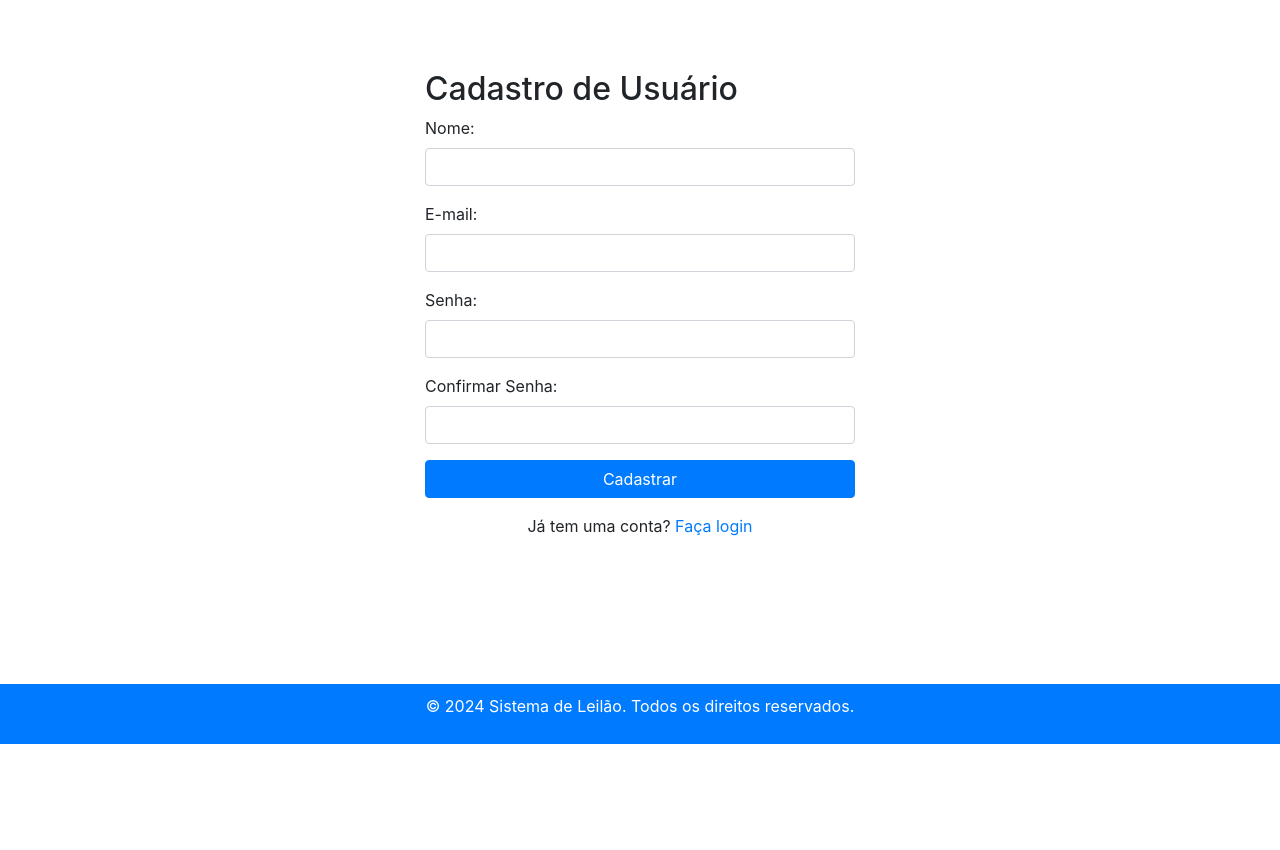
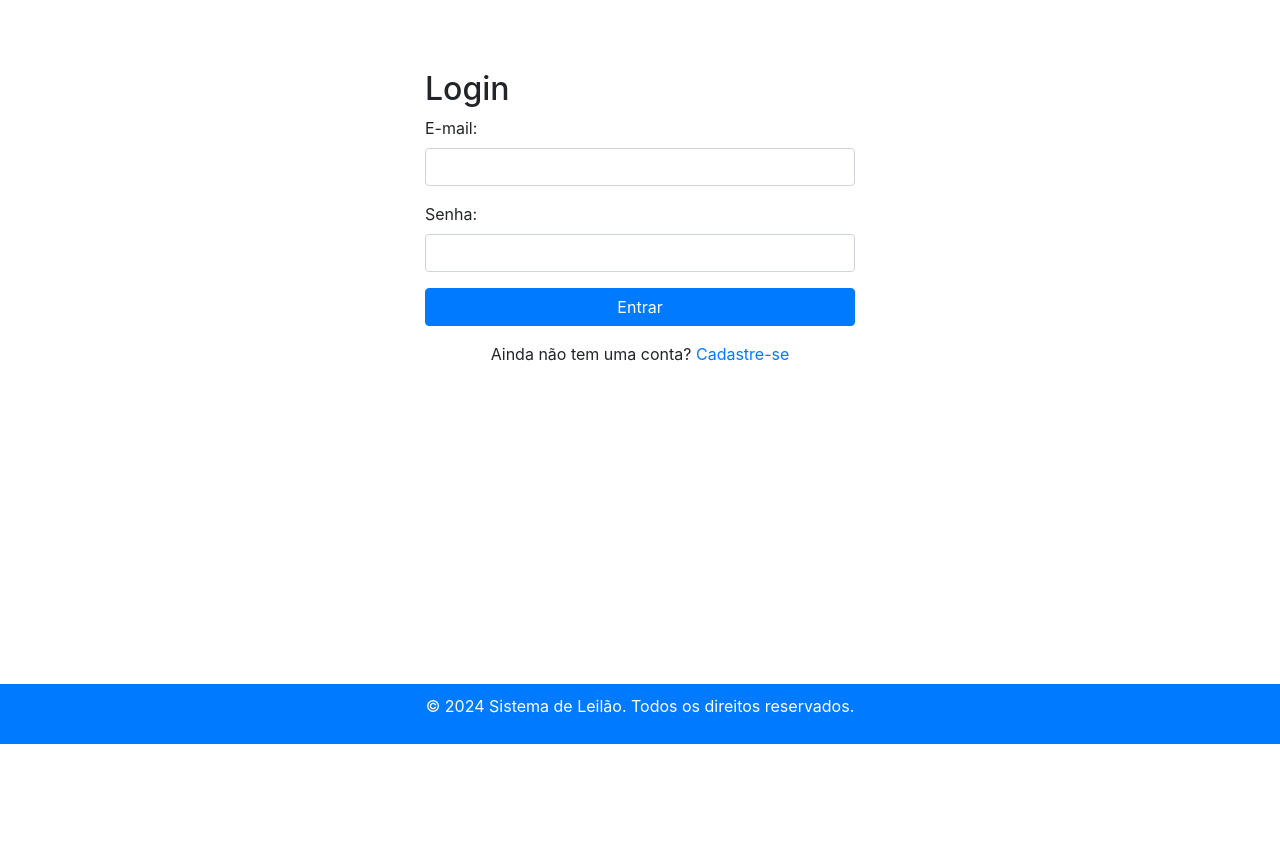
Before and after one commit to Arthur-Uenoyama/Aulas-IFSP, a PHP site: page /cadastro_usuario.php in a window 1280 px wide; the page is wider, and only the part inside the window is pictured. Shown: the part 56-906 px from the top of that part. Run offline with PHP 8.4, Linux system fonts and the light colour scheme; some libraries are stand-ins or nearby versions.

Commit message:
cadastro_usuario.php

```diff
--- a/Aulas/Aula14PHP/cadastro_usuario.php
+++ b/Aulas/Aula14PHP/cadastro_usuario.php
@@ -1,35 +1,30 @@
 <?php
 session_start();
-include 'conexao.php'; // Inclui o arquivo de conexão
+include 'conexao.php';
 
 $erro = '';
 
 if ($_SERVER['REQUEST_METHOD'] == 'POST') {
     if (isset($_POST['cadastrar'])) {
-        // Escapar valores para evitar SQL Injection
         $nome = mysqli_real_escape_string($conn, $_POST['nome']);
         $email = mysqli_real_escape_string($conn, $_POST['email']);
         $senha = mysqli_real_escape_string($conn, $_POST['senha']);
         $confirmar_senha = mysqli_real_escape_string($conn, $_POST['confirmar_senha']);
+        $is_admin = isset($_POST['is_admin']) ? 1 : 0;
 
-        // Verificar se as senhas são iguais
         if ($senha !== $confirmar_senha) {
             $erro = "As senhas não coincidem.";
         } else {
-            // Criptografar a senha
             $senha_criptografada = hash('sha256', $senha);
 
-            // Verificar se o email já está cadastrado
             $sql = "SELECT * FROM usuarios WHERE email = '$email'";
             $result = mysqli_query($conn, $sql);
 
             if (mysqli_num_rows($result) > 0) {
                 $erro = "Este e-mail já está cadastrado.";
             } else {
-                // Inserir novo usuário no banco
-                $sql_insert = "INSERT INTO usuarios (nome, email, senha) VALUES ('$nome', '$email', '$senha_criptografada')";
+                $sql_insert = "INSERT INTO usuarios (nome, email, senha, is_admin) VALUES ('$nome', '$email', '$senha_criptografada', $is_admin)";
                 if (mysqli_query($conn, $sql_insert)) {
-                    // Efetuar login automaticamente após cadastro
                     $sql_login = "SELECT * FROM usuarios WHERE email = '$email' AND senha = '$senha_criptografada'";
                     $result_login = mysqli_query($conn, $sql_login);
 
@@ -37,7 +32,11 @@ if ($_SERVER['REQUEST_METHOD'] == 'POST') {
                         $usuario = mysqli_fetch_assoc($result_login);
                         $_SESSION['usuario_id'] = $usuario['id'];
                         $_SESSION['usuario'] = $usuario['nome'];
-                        header('Location: item_lance.php'); // Redireciona para página de itens
+                        if ($usuario['is_admin'] == 0) {
+                            header('Location: itens_abertos.php');
+                        } else {
+                            header('Location: item_lance.php');
+                        }
                         exit;
                     } else {
                         $erro = "Erro ao fazer login após cadastro.";
@@ -48,14 +47,9 @@ if ($_SERVER['REQUEST_METHOD'] == 'POST') {
             }
         }
     } elseif (isset($_POST['login'])) {
-        // Realizar login
         $email = mysqli_real_escape_string($conn, $_POST['email']);
         $senha = mysqli_real_escape_string($conn, $_POST['senha']);
-
-        // Criptografar a senha
         $senha_criptografada = hash('sha256', $senha);
-
-        // Verificar login
         $sql = "SELECT * FROM usuarios WHERE email = '$email' AND senha = '$senha_criptografada'";
         $result = mysqli_query($conn, $sql);
 
@@ -63,7 +57,12 @@ if ($_SERVER['REQUEST_METHOD'] == 'POST') {
             $usuario = mysqli_fetch_assoc($result);
             $_SESSION['usuario_id'] = $usuario['id'];
             $_SESSION['usuario'] = $usuario['nome'];
-            header('Location: item_lance.php'); // Redireciona para página de itens
+
+            if ($usuario['is_admin'] == 0) {
+                header('Location: itens_abertos.php');
+            } else {
+                header('Location: item_lance.php');
+            }
             exit;
         } else {
             $erro = "E-mail ou senha inválidos.";
@@ -141,7 +140,27 @@ if ($_SERVER['REQUEST_METHOD'] == 'POST') {
     </nav>
     <div class="container">
         <div class="form-container">
-            <div class="form-section cadastro active">
+            <div class="form-section login active">
+                <h2>Login</h2>
+
+                <?php if (!empty($erro)): ?>
+                    <div class="alert alert-danger"><?= $erro ?></div>
+                <?php endif; ?>
+
+                <form method="POST">
+                    <div class="form-group">
+                        <label for="email">E-mail:</label>
+                        <input type="email" class="form-control" id="email" name="email" required>
+                    </div>
+                    <div class="form-group">
+                        <label for="senha">Senha:</label>
+                        <input type="password" class="form-control" id="senha" name="senha" required>
+                    </div>
+                    <button type="submit" class="btn btn-primary btn-block" name="login">Entrar</button>
+                </form>
+                <p class="mt-3 text-center">Ainda não tem uma conta? <a href="javascript:void(0)" class="toggle-form" data-target=".cadastro">Cadastre-se</a></p>
+            </div>
+            <div class="form-section cadastro">
                 <h2>Cadastro de Usuário</h2>
 
                 <?php if (!empty($erro)): ?>
@@ -165,29 +184,13 @@ if ($_SERVER['REQUEST_METHOD'] == 'POST') {
                         <label for="confirmar_senha">Confirmar Senha:</label>
                         <input type="password" class="form-control" id="confirmar_senha" name="confirmar_senha" required>
                     </div>
+                    <div class="form-check">
+                        <input type="checkbox" class="form-check-input" id="is_admin" name="is_admin">
+                        <label class="form-check-label" for="is_admin">Tornar administrador</label>
+                    </div>
                     <button type="submit" class="btn btn-primary btn-block" name="cadastrar">Cadastrar</button>
                 </form>
                 <p class="mt-3 text-center">Já tem uma conta? <a href="javascript:void(0)" class="toggle-form" data-target=".login">Faça login</a></p>
-            </div>
-            <div class="form-section login">
-                <h2>Login</h2>
-
-                <?php if (!empty($erro)): ?>
-                    <div class="alert alert-danger"><?= $erro ?></div>
-                <?php endif; ?>
-
-                <form method="POST">
-                    <div class="form-group">
-                        <label for="email">E-mail:</label>
-                        <input type="email" class="form-control" id="email" name="email" required>
-                    </div>
-                    <div class="form-group">
-                        <label for="senha">Senha:</label>
-                        <input type="password" class="form-control" id="senha" name="senha" required>
-                    </div>
-                    <button type="submit" class="btn btn-primary btn-block" name="login">Entrar</button>
-                </form>
-                <p class="mt-3 text-center">Ainda não tem uma conta? <a href="javascript:void(0)" class="toggle-form" data-target=".cadastro">Cadastre-se</a></p>
             </div>
         </div>
     </div>
```
